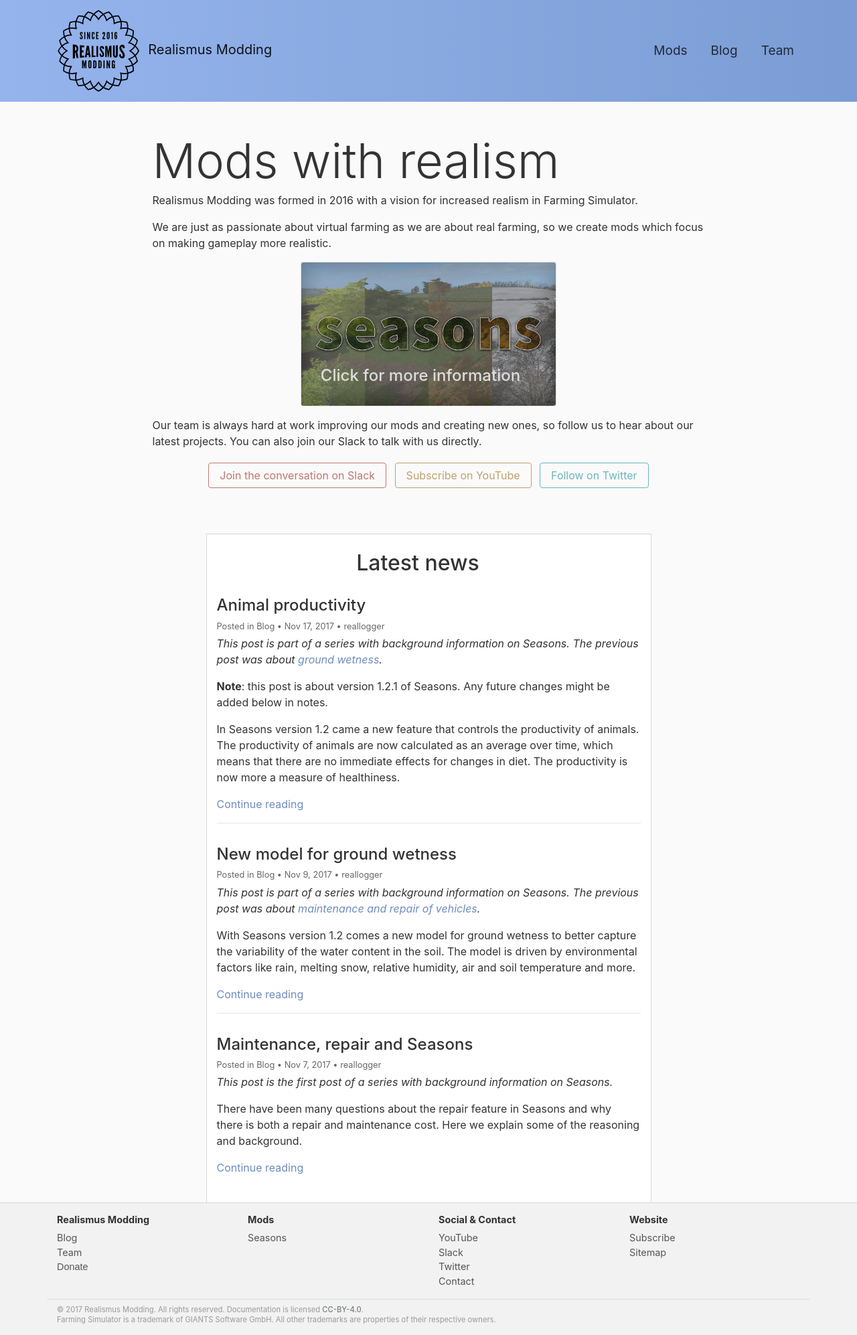
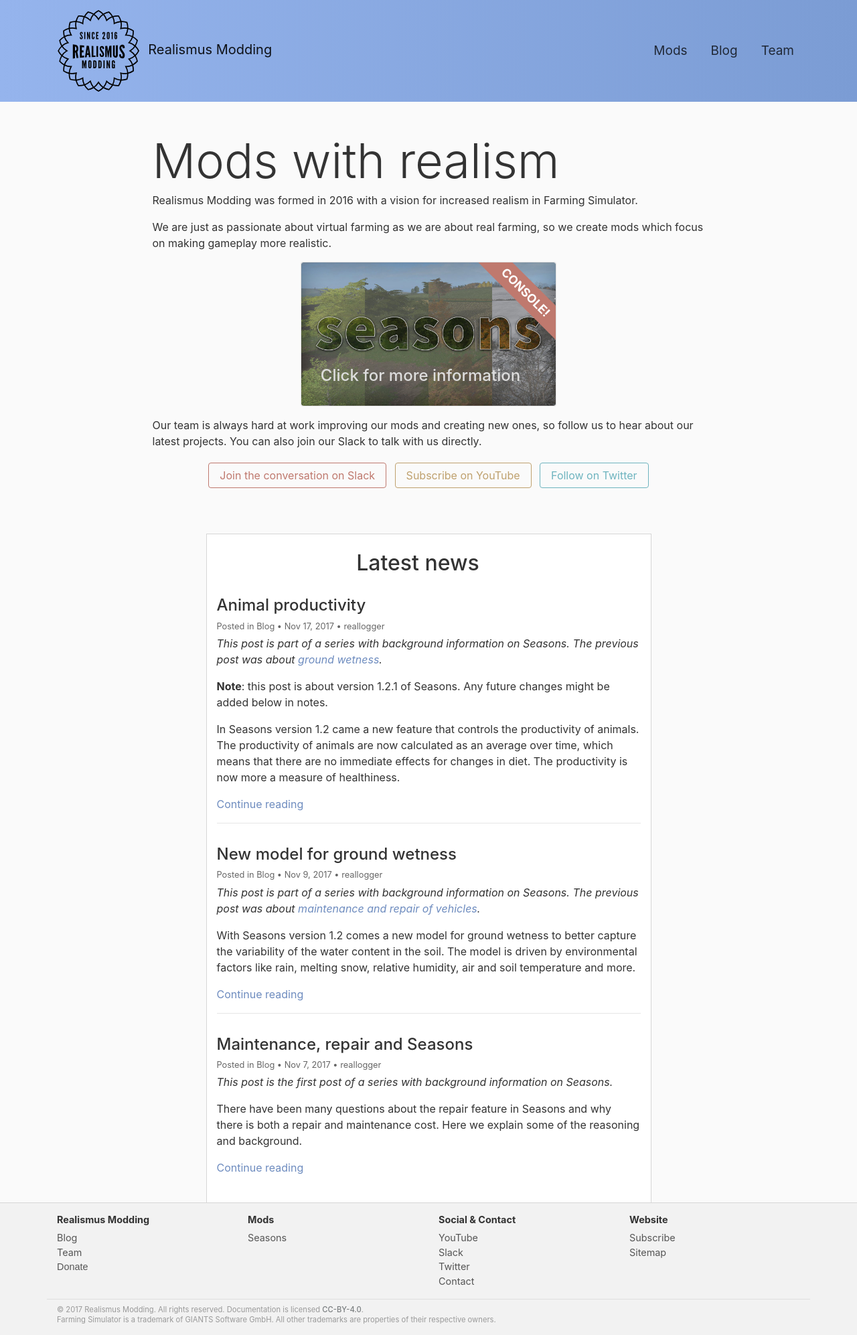
Before and after one commit to RealismusModding/realismusmodding.github.io, a Jekyll site: the page built from index.html, in a window 1280 px wide. Shown: the whole page at 67% size. Built offline with Jekyll 4.4.1, drawn with Linux system fonts in a browser that asks for light colours; comment, search, counter and statistics services are not loaded.

Commit message:
Add console flags to Seasons

```diff
--- a/_sass/theme/_base.scss
+++ b/_sass/theme/_base.scss
@@ -31,3 +31,44 @@
 .news-list article:last-child {
 	border-bottom: 0;
 }
+
+.image-flag {
+    position: absolute;
+    top: 27px;
+    right: -40px;
+    -ms-transform: rotate(45deg);
+    -webkit-transform: rotate(45deg);
+    transform: rotate(45deg);
+    font-size: 18px;
+    color: white;
+    background-color: red;
+    width: 170px;
+    height: 36px;
+    font-weight: 700; line-height: 36px;
+    text-align: center;
+    z-index: 2;
+}
+
+.image-flag-small {
+    height: 24px;
+    line-height: 24px;
+    font-size: 12px;
+    top: 20px;
+    right: -52px;
+}
+
+.image-flag-red {
+    background-color: #BF796E;
+}
+
+.image-flag-yellow {
+    background-color: #BFA16E;
+}
+
+.image-flag-blue {
+    background-color: #6E8CBF;
+}
+
+.image-flag-green {
+    background-color: #6EB4BF;
+}
--- a/index.html
+++ b/index.html
@@ -12,13 +12,17 @@ globalnav-size: large
 
         {% if site.data.mods["seasons"].released %}
         <div class="col-xl-6 col-md-9 col-xs-12 mx-auto my-3">
-            <div class="card card-inverse mx-auto">
+            <div class="card card-inverse mx-auto" style="overflow: hidden">
                 <a href="/mods/seasons">
                     <img class="card-img img-fluid" src="/assets/img/mods/seasons/SeasonsIcon_512.jpg" alt="Seasons icon to go to seasons information page" />
 
                     <div class="card-img-overlay d-flex">
                         <h4 class="card-title mt-auto mx-auto" style="color: #ddd">Click for more information</h4>
                     </div>
+
+                    {% if site.data.mods["seasons"].console %}
+                    <div class="image-flag image-flag-red">CONSOLE!</div>
+                    {% endif %}
                 </a>
             </div>
         </div>
--- a/mods/index.html
+++ b/mods/index.html
@@ -8,8 +8,12 @@ title: Mods
 {% for modHash in site.data.mods %}
 {% assign mod = modHash[1] %}
     <div class="col-xs-12 col-md-6 col-lg-4 d-flex mb-4 mx-auto">
-        <div class="card">
+        <div class="card" style="overflow:hidden">
             <img class="card-img-top img-fluid" src="{{ mod.list_icon }}" alt="{{ mod.title }} icon" />
+
+            {% if mod.console %}
+            <div class="image-flag image-flag-small image-flag-red">CONSOLE!</div>
+            {% endif %}
 
             <div class="card-block">
                 <h4 class="card-title">{{ mod.title }}</h4>
```
Also changed, not shown: _data/mods.yaml (+25 -0 lines), assets/img/mods/no_teleport/icon.jpg (added), assets/img/mods/plantable_spruce_trees/icon.jpg (added).
